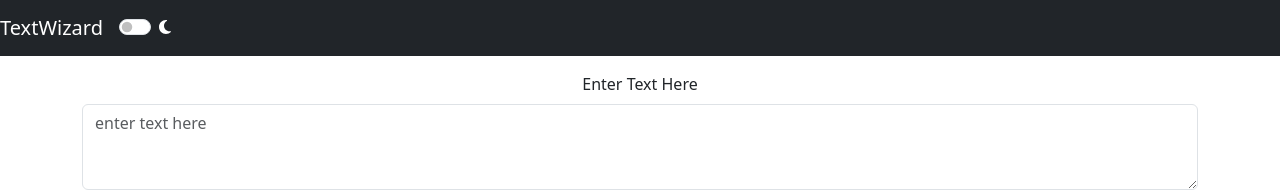
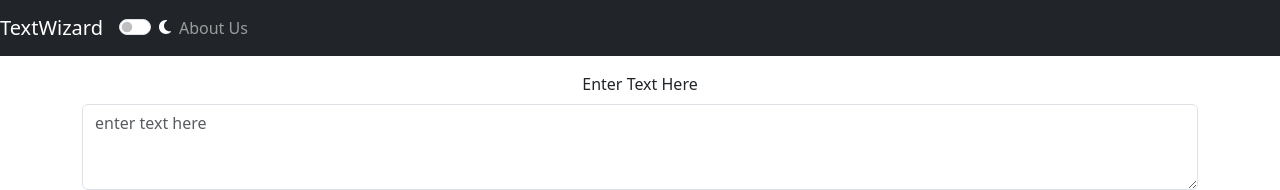
Before and after one commit to dharmsolanki/textwizard, a React (Create React App) app: page / in a window 1280 px wide. Shown: the top 190 px of the page. Built offline with nearby package versions, Linux system fonts and the light colour scheme.

Commit message:
add new about us file

```diff
--- a/src/component/Navbar.js
+++ b/src/component/Navbar.js
@@ -32,6 +32,11 @@ export default function Navbar() {
                         <FontAwesomeIcon style={{ color: "white" }} icon={isToggled ? faSun : faMoon} />
                     </label>
                 </div>
+                <ul class="navbar-nav">
+                    <li class="nav-item">
+                        <a class="nav-link" href="/">About Us</a>
+                    </li>
+                </ul>
             </nav>
         </div>
     );
```
Also changed, not shown: src/component/About.js (added, +9 -0 lines).
